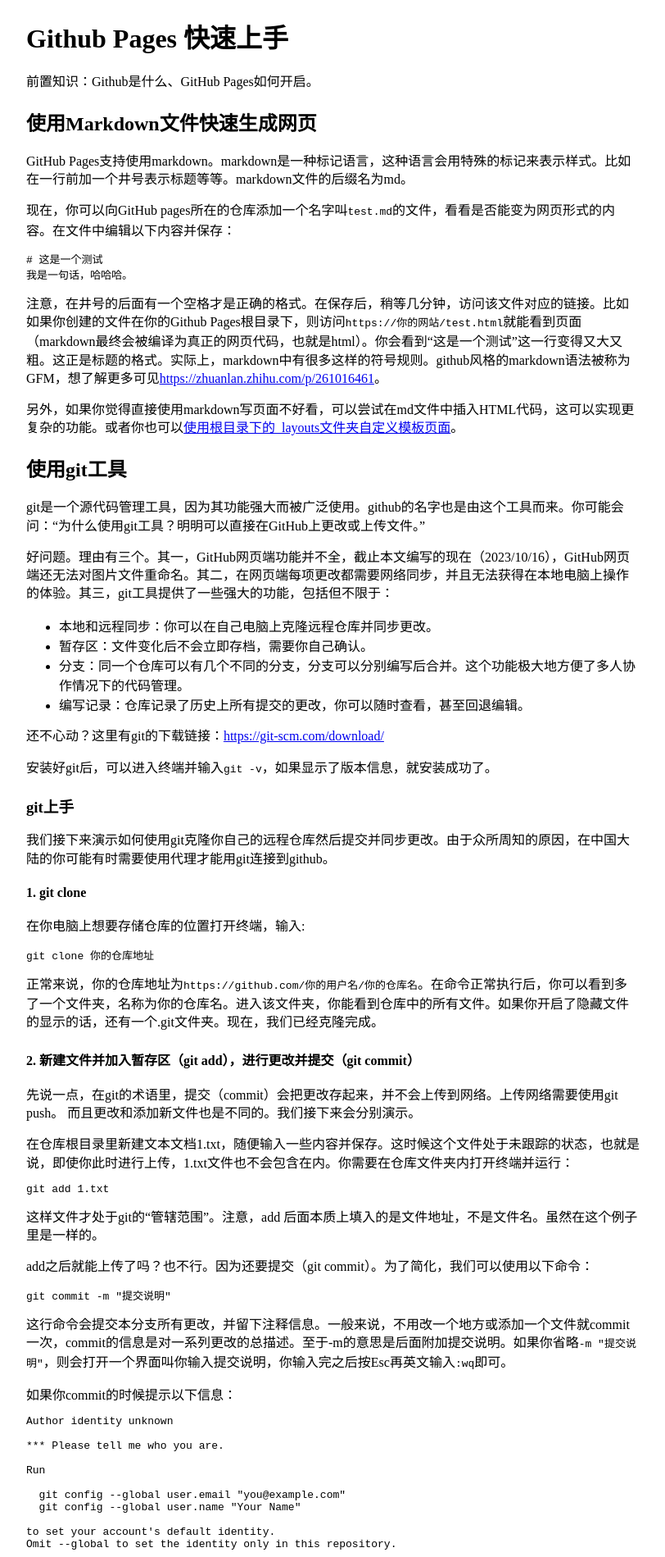
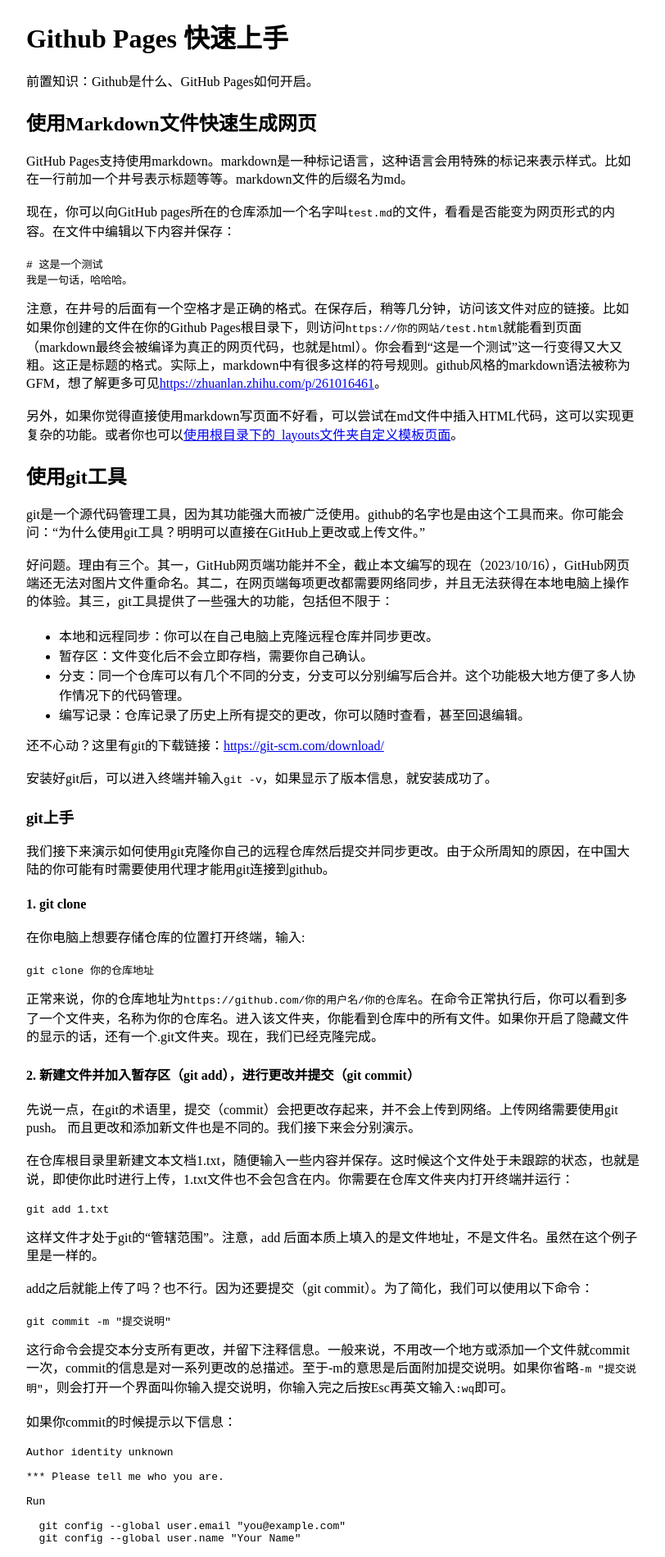
Before and after one commit to JOKERBARK/jokerbark.github.io, a Jekyll site: the page built from docs/Quick-start.md, in a window 1280 px wide. Shown: the top 1899 px of the page at 82% size, without its empty margins (233-1045 px from the left). Built offline with Jekyll 4.4.1, drawn with Linux system fonts in a browser that asks for light colours; our own code applies the rules of GitHub Pages for plain Markdown files.

Commit message:
feat: modify css

```diff
--- a/_layouts/default.html
+++ b/_layouts/default.html
@@ -36,7 +36,7 @@
             text-align: left;
             font-size: 1em;
             line-height: 1.39em;
-            margin-bottom: 1.11px;
+            margin-bottom: 1.11em;
         }
     </style>
     <title>{{ page.title }}</title>
```
